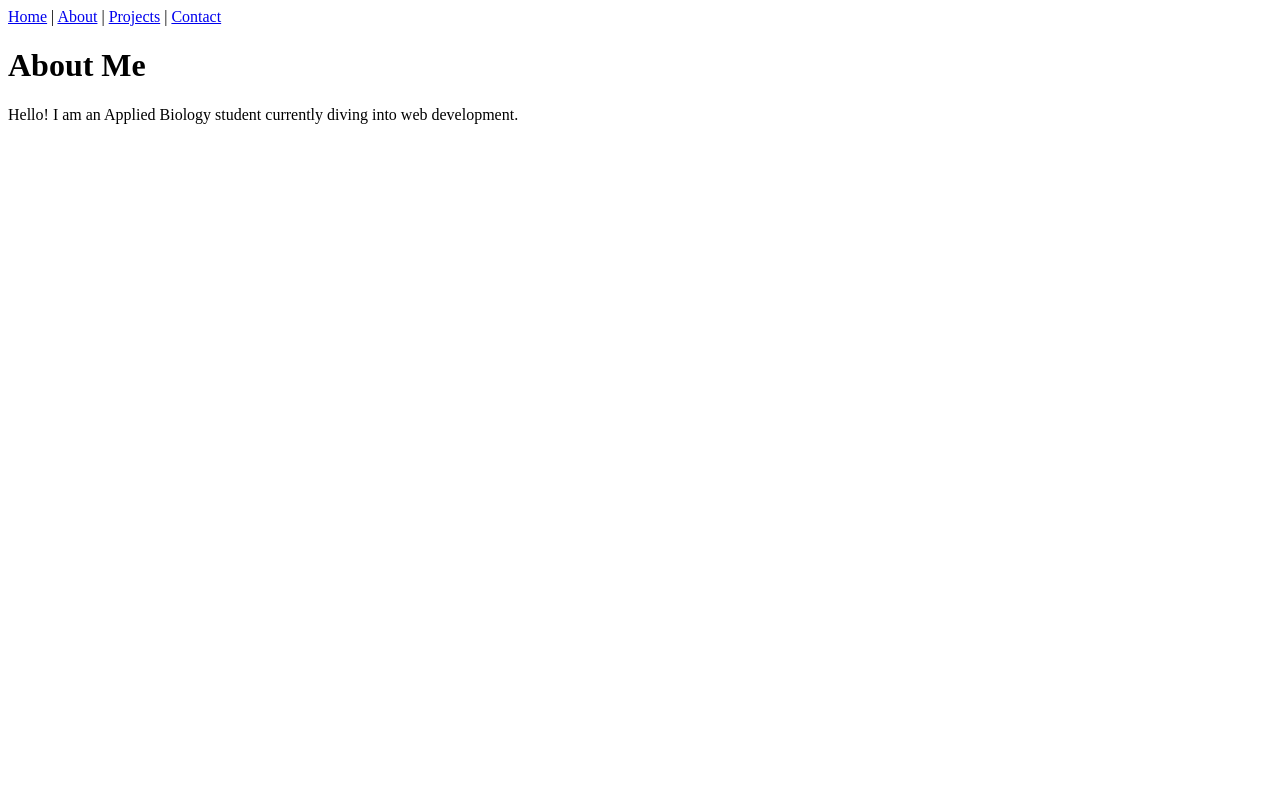
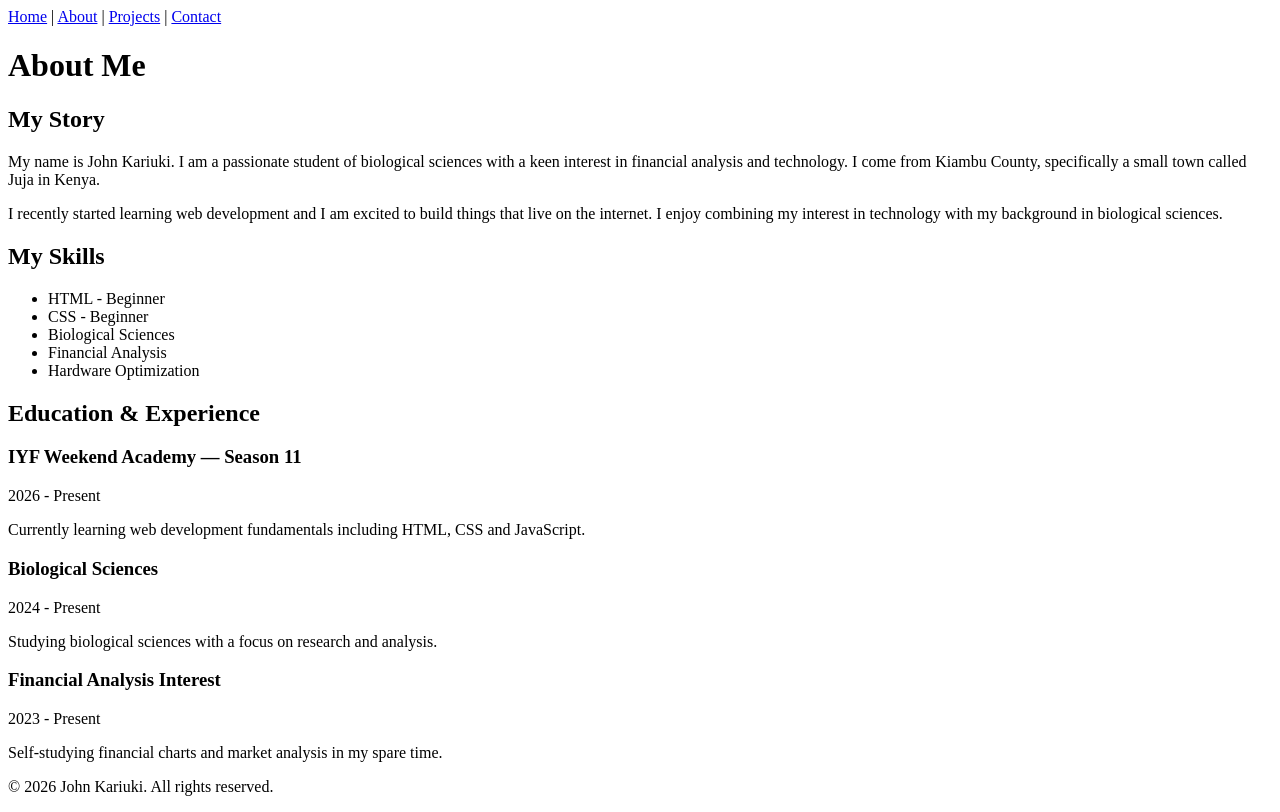
Before and after one commit to helter-skelter254/iyf-s11-week-01-helter-skelter254, a plain HTML site: page about.html in a window 1280 px wide. Drawn offline with Linux system fonts and the light colour scheme.

Commit message:
updated files

```diff
--- a/about.html
+++ b/about.html
@@ -2,21 +2,77 @@
 <html lang="en">
 <head>
     <meta charset="UTF-8">
-    <title>About Me</title>
+    <meta name="viewport" content="width=device-width, initial-scale=1.0">
+    <title>John Kariuki - About Me</title>
 </head>
 <body>
-    <header>
+
+    <!-- Navigation -->
     <nav>
         <a href="index.html">Home</a> |
         <a href="about.html">About</a> |
         <a href="projects.html">Projects</a> |
         <a href="contact.html">Contact</a>
     </nav>
-    </header>
 
-    <main>
+    <!-- About Heading -->
     <h1>About Me</h1>
-        <p>Hello! I am an Applied Biology student currently diving into web development.</p>
-    </main>
+
+    <!-- My Story -->
+    <section>
+        <h2>My Story</h2>
+        <p>
+            My name is John Kariuki. I am a passionate student of biological sciences
+            with a keen interest in financial analysis and technology. I come from
+            Kiambu County, specifically a small town called Juja in Kenya.
+        </p>
+        <p>
+            I recently started learning web development and I am excited to build
+            things that live on the internet. I enjoy combining my interest in
+            technology with my background in biological sciences.
+        </p>
+    </section>
+
+    <!-- Skills -->
+    <section>
+        <h2>My Skills</h2>
+        <ul>
+            <li>HTML - Beginner</li>
+            <li>CSS - Beginner</li>
+            <li>Biological Sciences</li>
+            <li>Financial Analysis</li>
+            <li>Hardware Optimization</li>
+        </ul>
+    </section>
+
+    <!-- Education & Experience Timeline -->
+    <section>
+        <h2>Education & Experience</h2>
+
+        <article>
+            <h3>IYF Weekend Academy — Season 11</h3>
+            <p><time datetime="2026">2026 - Present</time></p>
+            <p>Currently learning web development fundamentals including HTML, CSS and JavaScript.</p>
+        </article>
+
+        <article>
+            <h3>Biological Sciences</h3>
+            <p><time datetime="2024">2024 - Present</time></p>
+            <p>Studying biological sciences with a focus on research and analysis.</p>
+        </article>
+
+        <article>
+            <h3>Financial Analysis Interest</h3>
+            <p><time datetime="2023">2023 - Present</time></p>
+            <p>Self-studying financial charts and market analysis in my spare time.</p>
+        </article>
+
+    </section>
+
+    <!-- Footer -->
+    <footer>
+        <p>© 2026 John Kariuki. All rights reserved.</p>
+    </footer>
+
 </body>
 </html>
```
Also changed, not shown: index.html (+30 -11 lines), projects.html (+62 -9 lines), 1 other file. Lines whose indentation alone changed are shown as unchanged.
